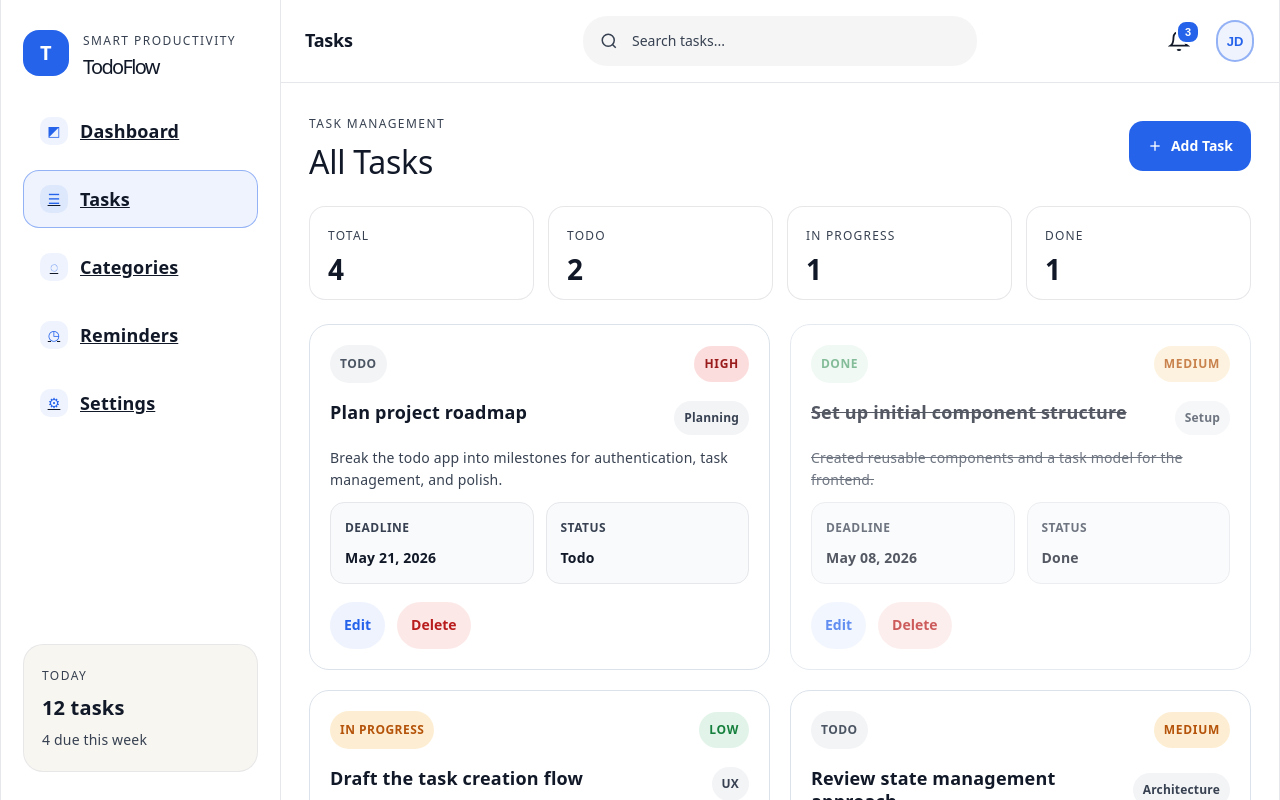
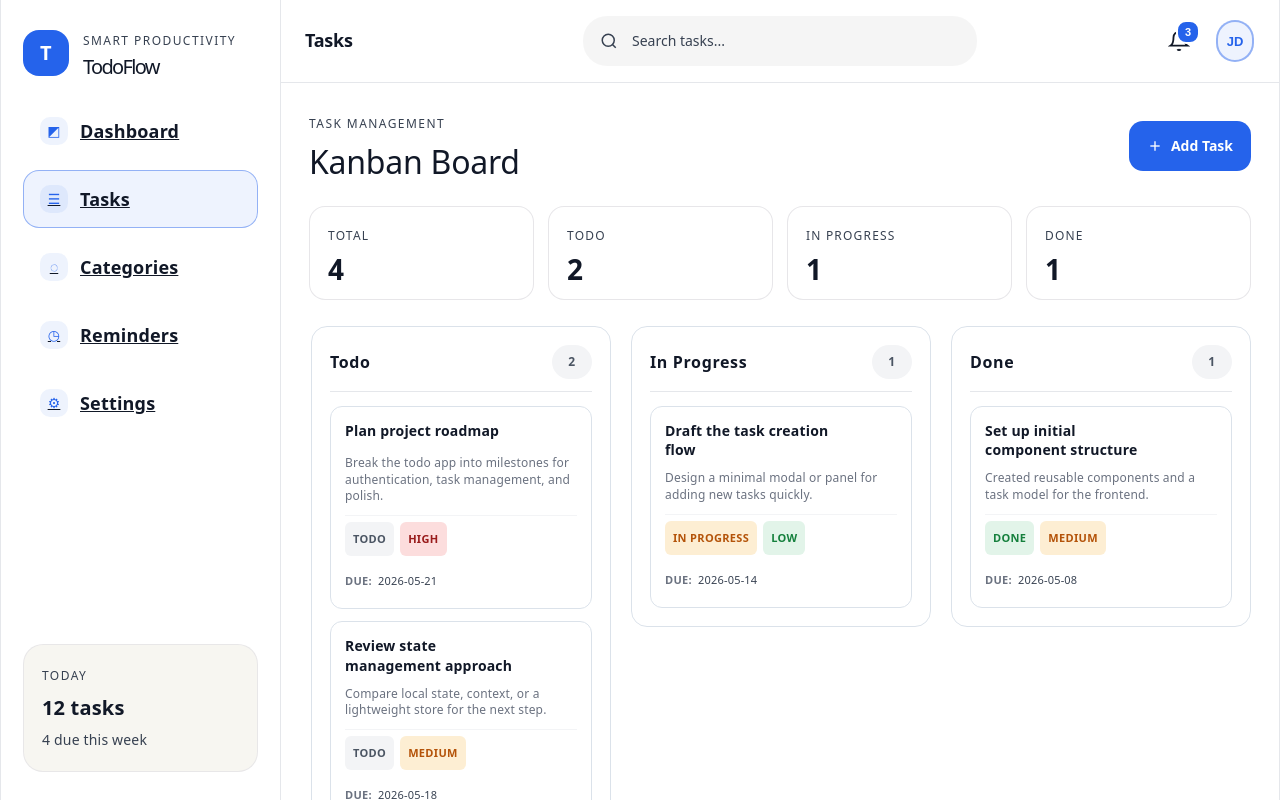
Before and after one commit to Hedi-Sayadi/my-todo-app, a React (Vite) app in the folder todo-app/frontend/: page /tasks in a window 1280 px wide. Shown: the top 800 px of the page. Built offline with nearby package versions, Linux system fonts and the light colour scheme.

Commit message:
Coding: Add Kanban in card tasks

```diff
--- a/todo-app/frontend/package.json
+++ b/todo-app/frontend/package.json
@@ -10,6 +10,9 @@
     "preview": "vite preview"
   },
   "dependencies": {
+    "@dnd-kit/core": "^6.3.1",
+    "@dnd-kit/sortable": "^10.0.0",
+    "@dnd-kit/utilities": "^3.2.2",
     "react": "^19.2.5",
     "react-dom": "^19.2.5",
     "react-router-dom": "^6.30.3"
--- /dev/null
+++ b/todo-app/frontend/src/components/KanbanColumn.module.css
@@ -0,0 +1,98 @@
+.column {
+	display: flex;
+	flex-direction: column;
+	gap: 14px;
+	padding: 18px;
+	border-radius: 16px;
+	background: rgba(255, 255, 255, 0.72);
+	border: 1px solid #dbe2ea;
+	min-width: 300px;
+	max-width: 360px;
+	height: fit-content;
+	max-height: calc(100vh - 280px);
+	overflow-y: auto;
+	box-sizing: border-box;
+}
+
+.columnHeader {
+	display: flex;
+	align-items: center;
+	justify-content: space-between;
+	gap: 10px;
+	padding-bottom: 12px;
+	border-bottom: 1px solid #e5e7eb;
+}
+
+.columnTitle {
+	margin: 0;
+	font-size: 16px;
+	font-weight: 700;
+	color: #111827;
+	letter-spacing: 0.04em;
+}
+
+.taskCount {
+	padding: 4px 8px;
+	border-radius: 999px;
+	background: #f3f4f6;
+	color: #4b5563;
+	font-size: 12px;
+	font-weight: 700;
+	text-transform: uppercase;
+	letter-spacing: 0.04em;
+	min-width: 24px;
+	text-align: center;
+}
+
+.columnContent {
+	display: flex;
+	flex-direction: column;
+	gap: 12px;
+	flex: 1;
+	min-height: 200px;
+}
+
+.emptyColumn {
+	display: flex;
+	align-items: center;
+	justify-content: center;
+	height: 120px;
+	border: 2px dashed #e5e7eb;
+	border-radius: 12px;
+	background: #fafbfc;
+	text-align: center;
+}
+
+.emptyText {
+	margin: 0;
+	color: #9ca3af;
+	font-size: 14px;
+	font-weight: 500;
+}
+
+@media (prefers-color-scheme: dark) {
+	.column {
+		background: rgba(31, 32, 40, 0.6);
+		border-color: rgba(46, 48, 58, 0.9);
+	}
+
+	.columnHeader {
+		border-bottom-color: rgba(46, 48, 58, 0.6);
+	}
+
+	.emptyColumn {
+		background: rgba(17, 18, 24, 0.4);
+		border-color: rgba(46, 48, 58, 0.6);
+	}
+
+	.emptyText {
+		color: #6b7280;
+	}
+}
+
+@media (max-width: 1024px) {
+	.column {
+		min-width: 280px;
+		max-width: 280px;
+	}
+}
--- /dev/null
+++ b/todo-app/frontend/src/components/KanbanColumn.tsx
@@ -0,0 +1,53 @@
+import { useDroppable } from '@dnd-kit/core'
+import { SortableContext, verticalListSortingStrategy } from '@dnd-kit/sortable'
+import type { Task } from '../types/task'
+import KanbanTaskCard from './KanbanTaskCard'
+import styles from './KanbanColumn.module.css'
+
+interface KanbanColumnProps {
+	status: Task['status']
+	title: string
+	tasks: Task[]
+	onEditTask: (task: Task) => void
+	onDeleteTask: (id: number) => void
+}
+
+export default function KanbanColumn({
+	status,
+	title,
+	tasks,
+	onEditTask,
+	onDeleteTask,
+}: KanbanColumnProps) {
+	const { setNodeRef } = useDroppable({
+		id: `${status}-drop`,
+	})
+
+	return (
+		<div className={styles.column}>
+			<div className={styles.columnHeader}>
+				<h3 className={styles.columnTitle}>{title}</h3>
+				<span className={styles.taskCount}>{tasks.length}</span>
+			</div>
+			<SortableContext items={tasks.map((t) => `${status}-${t.id}`)} strategy={verticalListSortingStrategy}>
+				<div className={styles.columnContent} ref={setNodeRef}>
+					{tasks.length > 0 ? (
+						tasks.map((task) => (
+							<KanbanTaskCard
+								key={task.id}
+								task={task}
+								status={status}
+								onEdit={() => onEditTask(task)}
+								onDelete={() => onDeleteTask(task.id)}
+							/>
+						))
+					) : (
+						<div className={styles.emptyColumn}>
+							<p className={styles.emptyText}>No tasks yet</p>
+						</div>
+					)}
+				</div>
+			</SortableContext>
+		</div>
+	)
+}
--- /dev/null
+++ b/todo-app/frontend/src/components/KanbanTaskCard.module.css
@@ -0,0 +1,151 @@
+.card {
+	display: flex;
+	flex-direction: column;
+	gap: 10px;
+	padding: 14px;
+	border-radius: 12px;
+	background: #ffffff;
+	border: 1px solid #dbe2ea;
+	cursor: grab;
+	transition:
+		transform 160ms ease,
+		box-shadow 160ms ease,
+		border-color 160ms ease;
+	box-shadow: none;
+}
+
+.card:hover {
+	transform: translateY(-2px);
+	border-color: #cfd8e3;
+	box-shadow: none;
+}
+
+.card:active {
+	cursor: grabbing;
+}
+
+.cardHeader {
+	display: flex;
+	align-items: flex-start;
+	justify-content: space-between;
+	gap: 8px;
+}
+
+.title {
+	margin: 0;
+	font-size: 14px;
+	font-weight: 700;
+	color: #111827;
+	line-height: 1.4;
+	flex: 1;
+}
+
+.actions {
+	display: flex;
+	gap: 6px;
+	opacity: 0;
+	transition: opacity 160ms ease;
+}
+
+.card:hover .actions {
+	opacity: 1;
+}
+
+.iconButton {
+	appearance: none;
+	border: 1px solid transparent;
+	border-radius: 6px;
+	padding: 4px 6px;
+	background: transparent;
+	color: #6b7280;
+	font-size: 12px;
+	cursor: pointer;
+	transition: all 160ms ease;
+	display: flex;
+	align-items: center;
+	justify-content: center;
+	width: 24px;
+	height: 24px;
+	flex-shrink: 0;
+}
+
+.iconButton:hover {
+	background: #f3f4f6;
+	color: #111827;
+	border-color: #e5e7eb;
+}
+
+.description {
+	margin: 0;
+	color: #6b7280;
+	font-size: 12px;
+	line-height: 1.4;
+}
+
+.metadata {
+	display: flex;
+	gap: 6px;
+	flex-wrap: wrap;
+	padding-top: 6px;
+	border-top: 1px solid #f3f4f6;
+}
+
+.statusBadge,
+.priorityBadge {
+	padding: 4px 8px;
+	border-radius: 6px;
+	font-size: 11px;
+	font-weight: 600;
+	text-transform: uppercase;
+	letter-spacing: 0.03em;
+}
+
+.deadline {
+	display: flex;
+	align-items: center;
+	gap: 6px;
+	font-size: 11px;
+	color: #9ca3af;
+	padding-top: 2px;
+}
+
+.deadlineLabel {
+	text-transform: uppercase;
+	letter-spacing: 0.03em;
+	font-weight: 600;
+	color: #6b7280;
+}
+
+.deadlineValue {
+	color: #374151;
+	font-weight: 500;
+}
+
+@media (prefers-color-scheme: dark) {
+	.card {
+		background: rgba(31, 32, 40, 0.8);
+		border-color: rgba(46, 48, 58, 0.8);
+	}
+
+	.card:hover {
+		border-color: rgba(46, 48, 58, 0.9);
+	}
+
+	.title {
+		color: #f3f4f6;
+	}
+
+	.description {
+		color: #d1d5db;
+	}
+
+	.metadata {
+		border-top-color: rgba(46, 48, 58, 0.5);
+	}
+
+	.iconButton:hover {
+		background: rgba(46, 48, 58, 0.6);
+		color: #f3f4f6;
+		border-color: rgba(46, 48, 58, 0.8);
+	}
+}
--- /dev/null
+++ b/todo-app/frontend/src/components/KanbanTaskCard.tsx
@@ -0,0 +1,107 @@
+import { useSortable } from '@dnd-kit/sortable'
+import { CSS } from '@dnd-kit/utilities'
+import type { Task } from '../types/task'
+import styles from './KanbanTaskCard.module.css'
+
+interface KanbanTaskCardProps {
+	task: Task
+	status: Task['status']
+	onEdit: () => void
+	onDelete: () => void
+}
+
+const statusLabels: Record<Task['status'], string> = {
+	TODO: 'Todo',
+	IN_PROGRESS: 'In progress',
+	DONE: 'Done',
+}
+
+const statusColors: Record<Task['status'], string> = {
+	TODO: '#f3f4f6',
+	IN_PROGRESS: 'rgba(245, 158, 11, 0.18)',
+	DONE: 'rgba(22, 163, 74, 0.12)',
+}
+
+const statusTextColors: Record<Task['status'], string> = {
+	TODO: '#4b5563',
+	IN_PROGRESS: '#b45309',
+	DONE: '#15803d',
+}
+
+const priorityColors: Record<Task['priority'], { bg: string; text: string }> = {
+	LOW: { bg: 'rgba(22, 163, 74, 0.12)', text: '#15803d' },
+	MEDIUM: { bg: 'rgba(245, 158, 11, 0.18)', text: '#b45309' },
+	HIGH: { bg: 'rgba(239, 68, 68, 0.18)', text: '#991b1b' },
+}
+
+export default function KanbanTaskCard({ task, status, onEdit, onDelete }: KanbanTaskCardProps) {
+	const { attributes, listeners, setNodeRef, transform, transition, isDragging } = useSortable({
+		id: `${status}-${task.id}`,
+	})
+
+	const style = {
+		transform: CSS.Transform.toString(transform),
+		transition,
+		opacity: isDragging ? 0.5 : 1,
+	}
+
+	return (
+		<div ref={setNodeRef} style={style} className={styles.card} {...attributes} {...listeners}>
+			<div className={styles.cardHeader}>
+				<h4 className={styles.title}>{task.title}</h4>
+				<div className={styles.actions}>
+					<button
+						className={styles.iconButton}
+						onClick={(e) => {
+							e.stopPropagation()
+							onEdit()
+						}}
+						title="Edit task"
+					>
+						✎
+					</button>
+					<button
+						className={styles.iconButton}
+						onClick={(e) => {
+							e.stopPropagation()
+							onDelete()
+						}}
+						title="Delete task"
+					>
+						✕
+					</button>
+				</div>
+			</div>
+
+			{task.description && <p className={styles.description}>{task.description}</p>}
+
+			<div className={styles.metadata}>
+				<span
+					className={styles.statusBadge}
+					style={{
+						background: statusColors[status],
+						color: statusTextColors[status],
+					}}
+				>
+					{statusLabels[status]}
+				</span>
+				<span
+					className={styles.priorityBadge}
+					style={{
+						background: priorityColors[task.priority].bg,
+						color: priorityColors[task.priority].text,
+					}}
+				>
+					{task.priority}
+				</span>
+			</div>
+
+			{task.deadline && (
+				<div className={styles.deadline}>
+					<span className={styles.deadlineLabel}>Due:</span>
+					<span className={styles.deadlineValue}>{task.deadline}</span>
+				</div>
+			)}
+		</div>
+	)
+}
--- a/todo-app/frontend/src/pages/Tasks.tsx
+++ b/todo-app/frontend/src/pages/Tasks.tsx
@@ -1,9 +1,19 @@
 import { useState } from 'react'
+import {
+	DndContext,
+	closestCorners,
+	KeyboardSensor,
+	PointerSensor,
+	useSensor,
+	useSensors,
+	type DragEndEvent,
+} from '@dnd-kit/core'
+import { sortableKeyboardCoordinates } from '@dnd-kit/sortable'
 import type { Task } from '../types/task'
-import TaskCard from '../components/TaskCard'
 import TaskModal from '../components/TaskModal'
 import Sidebar from '../components/Sidebar'
 import Header from '../components/Header'
+import KanbanColumn from '../components/KanbanColumn'
 import styles from './TasksPage.module.css'
 
 const initialTasks: Task[] = [
@@ -52,12 +62,23 @@ export default function Tasks() {
 	const [editingTask, setEditingTask] = useState<Task | null>(null)
 	const [query, setQuery] = useState('')
 
+	const sensors = useSensors(
+		useSensor(PointerSensor),
+		useSensor(KeyboardSensor, {
+			coordinateGetter: sortableKeyboardCoordinates,
+		})
+	)
+
 	const filteredTasks = tasks.filter((task) => {
 		const searchableText = [task.title, task.description, task.category, task.priority]
 			.join(' ')
 			.toLowerCase()
 		return searchableText.includes(query.toLowerCase())
 	})
+
+	const todoTasks = filteredTasks.filter((t) => t.status === 'TODO')
+	const inProgressTasks = filteredTasks.filter((t) => t.status === 'IN_PROGRESS')
+	const doneTasks = filteredTasks.filter((t) => t.status === 'DONE')
 
 	const handleOpenModal = () => {
 		setEditingTask(null)
@@ -93,6 +114,23 @@ export default function Tasks() {
 		setTasks((prev) => prev.filter((t) => t.id !== id))
 	}
 
+	const handleDragEnd = (event: DragEndEvent) => {
+		const { active, over } = event
+
+		if (!over) return
+
+		const [activeStatus, activeId] = active.id.toString().split('-')
+		const [overStatus] = over.id.toString().split('-')
+
+		if (activeStatus !== overStatus) {
+			setTasks((prev) =>
+				prev.map((t) =>
+					t.id === parseInt(activeId) ? { ...t, status: overStatus as Task['status'] } : t
+				)
+			)
+		}
+	}
+
 	return (
 		<div className={styles.shell}>
 			<Sidebar onItemSelect={() => {}} />
@@ -103,7 +141,7 @@ export default function Tasks() {
 					<div className={styles.topBar}>
 						<div>
 							<p className={styles.eyebrow}>Task Management</p>
-							<h2 className={styles.title}>All Tasks</h2>
+							<h2 className={styles.title}>Kanban Board</h2>
 						</div>
 						<button className={styles.createButton} onClick={handleOpenModal} type="button">
 							<svg viewBox="0 0 24 24" fill="none" stroke="currentColor" strokeWidth="2">
@@ -121,43 +159,43 @@ export default function Tasks() {
 						</div>
 						<div className={styles.statCard}>
 							<span className={styles.statLabel}>Todo</span>
-							<strong className={styles.statValue}>
-								{tasks.filter((t) => t.status === 'TODO').length}
-							</strong>
+							<strong className={styles.statValue}>{todoTasks.length}</strong>
 						</div>
 						<div className={styles.statCard}>
 							<span className={styles.statLabel}>In progress</span>
-							<strong className={styles.statValue}>
-								{tasks.filter((t) => t.status === 'IN_PROGRESS').length}
-							</strong>
+							<strong className={styles.statValue}>{inProgressTasks.length}</strong>
 						</div>
 						<div className={styles.statCard}>
 							<span className={styles.statLabel}>Done</span>
-							<strong className={styles.statValue}>
-								{tasks.filter((t) => t.status === 'DONE').length}
-							</strong>
+							<strong className={styles.statValue}>{doneTasks.length}</strong>
 						</div>
 					</div>
 
-					{filteredTasks.length > 0 ? (
-						<div className={styles.taskGrid}>
-							{filteredTasks.map((task) => (
-								<TaskCard
-									key={task.id}
-									task={task}
-									onEdit={() => handleEditTask(task)}
-									onDelete={() => handleDeleteTask(task.id)}
-								/>
-							))}
+					<DndContext sensors={sensors} collisionDetection={closestCorners} onDragEnd={handleDragEnd}>
+						<div className={styles.kanbanBoard}>
+							<KanbanColumn
+								status="TODO"
+								title="Todo"
+								tasks={todoTasks}
+								onEditTask={handleEditTask}
+								onDeleteTask={handleDeleteTask}
+							/>
+							<KanbanColumn
+								status="IN_PROGRESS"
+								title="In Progress"
+								tasks={inProgressTasks}
+								onEditTask={handleEditTask}
+								onDeleteTask={handleDeleteTask}
+							/>
+							<KanbanColumn
+								status="DONE"
+								title="Done"
+								tasks={doneTasks}
+								onEditTask={handleEditTask}
+								onDeleteTask={handleDeleteTask}
+							/>
 						</div>
-					) : (
-						<div className={styles.emptyState}>
-							<p className={styles.emptyText}>No tasks match your search.</p>
-							<button className={styles.emptyButton} onClick={handleOpenModal} type="button">
-								Create your first task
-							</button>
-						</div>
-					)}
+					</DndContext>
 				</div>
 			</main>
 
--- a/todo-app/frontend/src/pages/TasksPage.module.css
+++ b/todo-app/frontend/src/pages/TasksPage.module.css
@@ -198,6 +198,31 @@
   }
 }
 
+.kanbanBoard {
+  display: flex;
+  gap: 20px;
+  overflow-x: auto;
+  padding: 2px;
+  scroll-behavior: smooth;
+}
+
+.kanbanBoard::-webkit-scrollbar {
+  height: 8px;
+}
+
+.kanbanBoard::-webkit-scrollbar-track {
+  background: transparent;
+}
+
+.kanbanBoard::-webkit-scrollbar-thumb {
+  background: #d1d5db;
+  border-radius: 4px;
+}
+
+.kanbanBoard::-webkit-scrollbar-thumb:hover {
+  background: #9ca3af;
+}
+
 @media (prefers-color-scheme: dark) {
   .statCard {
     background: rgba(31, 32, 40, 0.6);
@@ -208,4 +233,12 @@
     background: rgba(31, 32, 40, 0.3);
     border-color: rgba(46, 48, 58, 0.5);
   }
+
+  .kanbanBoard::-webkit-scrollbar-thumb {
+    background: #4b5563;
+  }
+
+  .kanbanBoard::-webkit-scrollbar-thumb:hover {
+    background: #6b7280;
+  }
 }
```
Also changed, not shown: 2 other files (tests, documents, lock files or other folders).
